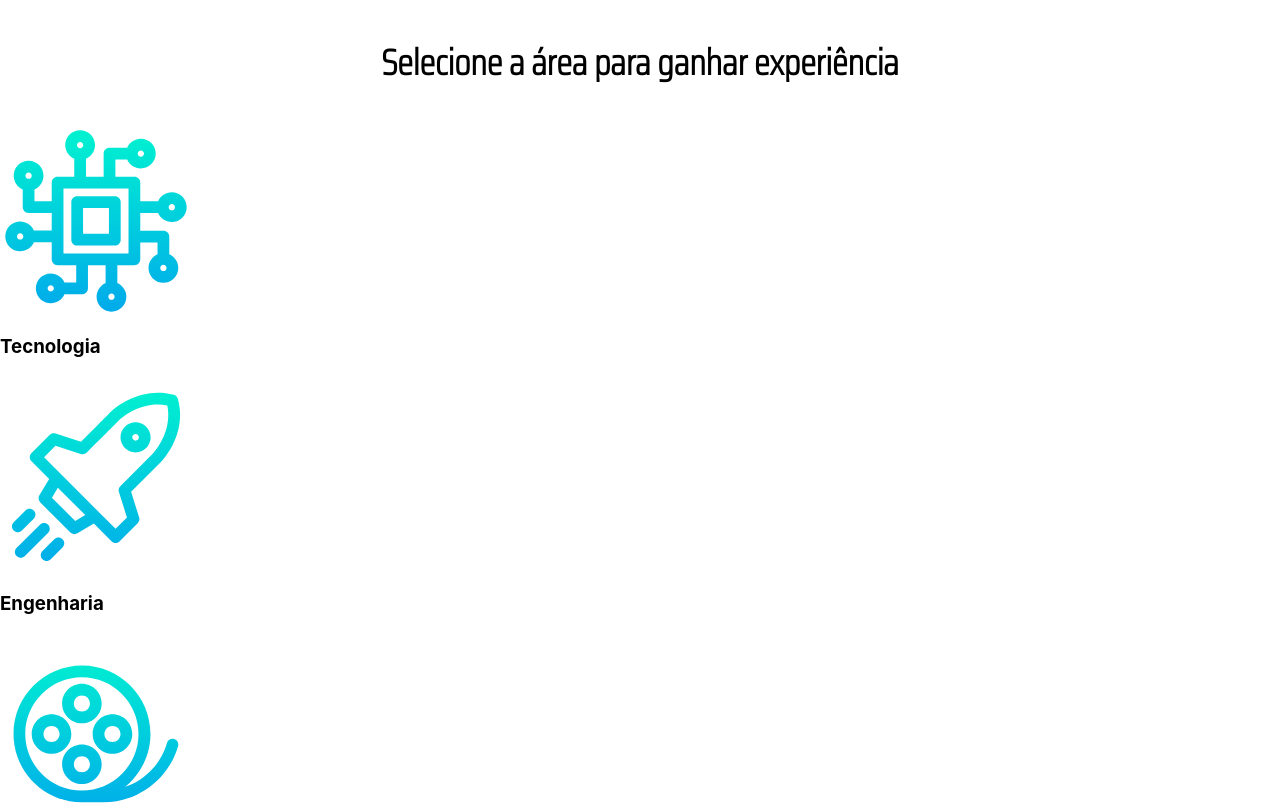
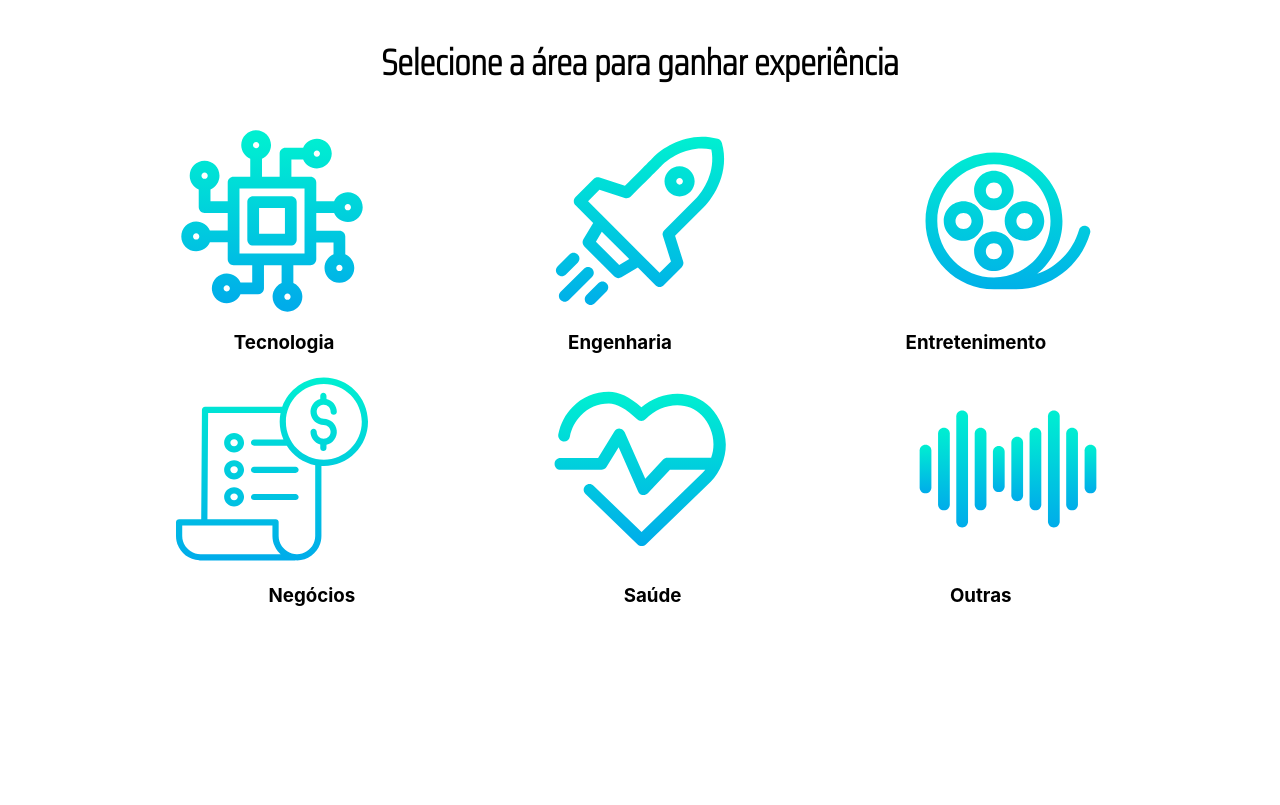
Before and after one commit to joao-vgarcia/hackaton-ccr, a React (Create React App) app: page /areas in a window 1280 px wide. Shown: the part 980-1785 px from the top of the page. After the commit the page ends 1606 px from the top, so only its background shows below. Built offline with nearby package versions, Linux system fonts and the light colour scheme.

Commit message:
page structure careers with default link to click

```diff
--- a/src/pages/fields.css
+++ b/src/pages/fields.css
@@ -13,7 +13,35 @@
   text-align: center;
 }
 
+.container {
+  display: flex;
+  flex-direction: row;
+  flex-wrap: wrap;
+  flex-direction: row;
+  justify-content: space-evenly;
+}
 .icone {
   width: 15%;
   height: 15%;
 }
+
+.text-container {
+  display: flex;
+  justify-content: space-evenly;
+  flex-direction: row;
+}
+
+/* a {
+  cursor: default;
+  text-decoration: none;
+  color: black;
+  display: flex;
+  justify-content: center;
+  flex-direction: row;
+} */
+
+a {
+  cursor: default;
+  text-decoration: none;
+  color: black;
+}
--- a/src/pages/fields.js
+++ b/src/pages/fields.js
@@ -11,23 +11,29 @@ function Fields() {
   return (
     <div>
       <img src={ponte} alt="ponte" className="imagem" />
-      <h1 className="areas">Selecione a área para ganhar experiência</h1>
-      <div>
-          <img src={tecnologia} alt="cpu" className="icone" />
-          <h3>Tecnologia</h3>
-          <img src={engenharia} alt="foguete" className="icone" />
-          <h3>Engenharia</h3>
-          <img src={entretenimento} alt="rolo de filme" className="icone" />
-          <h3>Entretenimento</h3>
+      <h2 className="areas">Selecione a área para ganhar experiência</h2>
+      <a href="/">
+      <div className="container">
+        <img src={tecnologia} alt="cpu" className="icone" />
+        <img src={engenharia} alt="foguete" className="icone" />
+        <img src={entretenimento} alt="rolo de filme" className="icone" />
       </div>
-      <div>
+      <div className="text-container">
+        <h3>Tecnologia</h3>
+        <h3>Engenharia</h3>
+        <h3>Entretenimento</h3>
+      </div>
+      <div className="container">
         <img src={negocios} alt="papel e dinheiro" className="icone" />
+        <img src={saude} alt="coração com pulso" className="icone" />
+        <img src={outras} alt="ondas" className="icone" />
+      </div>
+      <div className="text-container">
         <h3>Negócios</h3>
-        <img src={saude} alt="coração com pulso" className="icone" />
         <h3>Saúde</h3>
-        <img src={outras} alt="ondas" className="icone" />
         <h3>Outras</h3>
       </div>
+      </a>
     </div>
   );
 }
```
